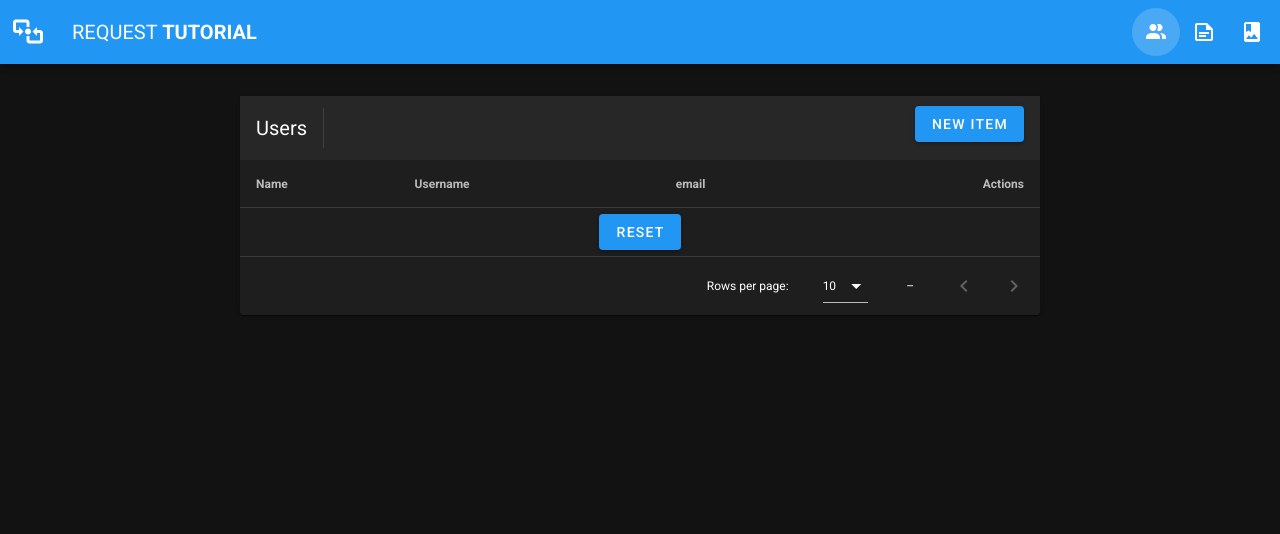
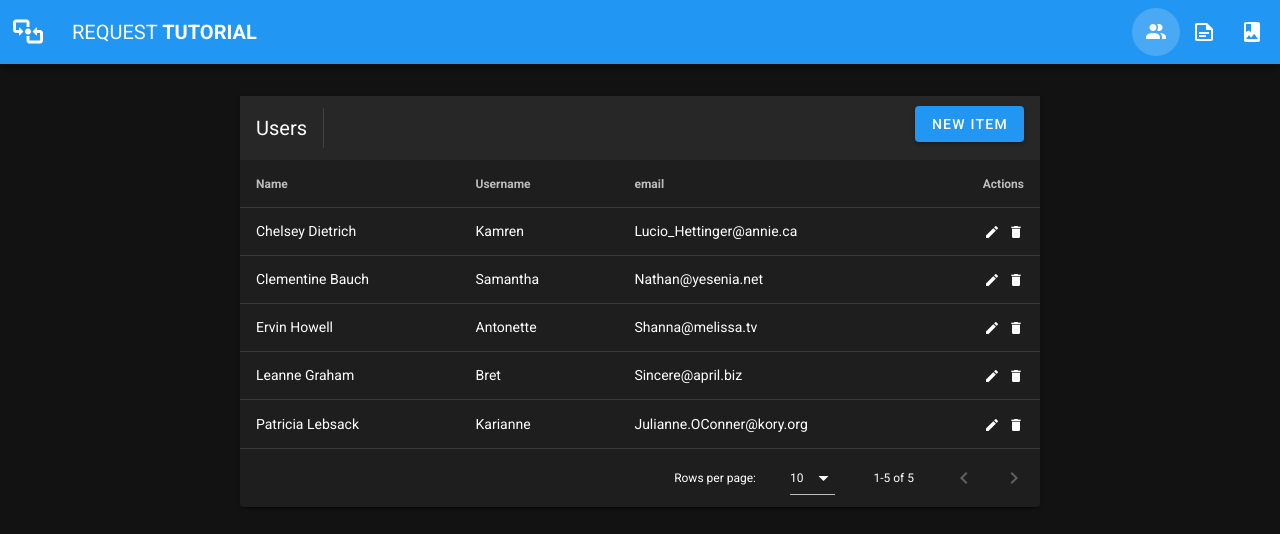
Before and after one commit to carloswimmer/request-tutorial, a Vue app: page / in a window 1280 px wide. Shown: the top 534 px of the page. Built offline with nearby package versions, Linux system fonts and the light colour scheme.

Commit message:
Include example of users

```diff
--- a/src/views/Users.vue
+++ b/src/views/Users.vue
@@ -155,7 +155,123 @@ export default {
 
   methods: {
     initialize() {
-      this.users = [];
+      this.users = [
+        {
+          id: 1,
+          name: "Leanne Graham",
+          username: "Bret",
+          email: "Sincere@april.biz",
+          address: {
+            street: "Kulas Light",
+            suite: "Apt. 556",
+            city: "Gwenborough",
+            zipcode: "92998-3874",
+            geo: {
+              lat: "-37.3159",
+              lng: "81.1496",
+            },
+          },
+          phone: "1-770-736-8031 x56442",
+          website: "hildegard.org",
+          company: {
+            name: "Romaguera-Crona",
+            catchPhrase: "Multi-layered client-server neural-net",
+            bs: "harness real-time e-markets",
+          },
+        },
+        {
+          id: 2,
+          name: "Ervin Howell",
+          username: "Antonette",
+          email: "Shanna@melissa.tv",
+          address: {
+            street: "Victor Plains",
+            suite: "Suite 879",
+            city: "Wisokyburgh",
+            zipcode: "90566-7771",
+            geo: {
+              lat: "-43.9509",
+              lng: "-34.4618",
+            },
+          },
+          phone: "010-692-6593 x09125",
+          website: "anastasia.net",
+          company: {
+            name: "Deckow-Crist",
+            catchPhrase: "Proactive didactic contingency",
+            bs: "synergize scalable supply-chains",
+          },
+        },
+        {
+          id: 3,
+          name: "Clementine Bauch",
+          username: "Samantha",
+          email: "Nathan@yesenia.net",
+          address: {
+            street: "Douglas Extension",
+            suite: "Suite 847",
+            city: "McKenziehaven",
+            zipcode: "59590-4157",
+            geo: {
+              lat: "-68.6102",
+              lng: "-47.0653",
+            },
+          },
+          phone: "1-463-123-4447",
+          website: "ramiro.info",
+          company: {
+            name: "Romaguera-Jacobson",
+            catchPhrase: "Face to face bifurcated interface",
+            bs: "e-enable strategic applications",
+          },
+        },
+        {
+          id: 4,
+          name: "Patricia Lebsack",
+          username: "Karianne",
+          email: "Julianne.OConner@kory.org",
+          address: {
+            street: "Hoeger Mall",
+            suite: "Apt. 692",
+            city: "South Elvis",
+            zipcode: "53919-4257",
+            geo: {
+              lat: "29.4572",
+              lng: "-164.2990",
+            },
+          },
+          phone: "493-170-9623 x156",
+          website: "kale.biz",
+          company: {
+            name: "Robel-Corkery",
+            catchPhrase: "Multi-tiered zero tolerance productivity",
+            bs: "transition cutting-edge web services",
+          },
+        },
+        {
+          id: 5,
+          name: "Chelsey Dietrich",
+          username: "Kamren",
+          email: "Lucio_Hettinger@annie.ca",
+          address: {
+            street: "Skiles Walks",
+            suite: "Suite 351",
+            city: "Roscoeview",
+            zipcode: "33263",
+            geo: {
+              lat: "-31.8129",
+              lng: "62.5342",
+            },
+          },
+          phone: "(254)954-1289",
+          website: "demarco.info",
+          company: {
+            name: "Keebler LLC",
+            catchPhrase: "User-centric fault-tolerant solution",
+            bs: "revolutionize end-to-end systems",
+          },
+        },
+      ];
     },
 
     editItem(item) {
```
